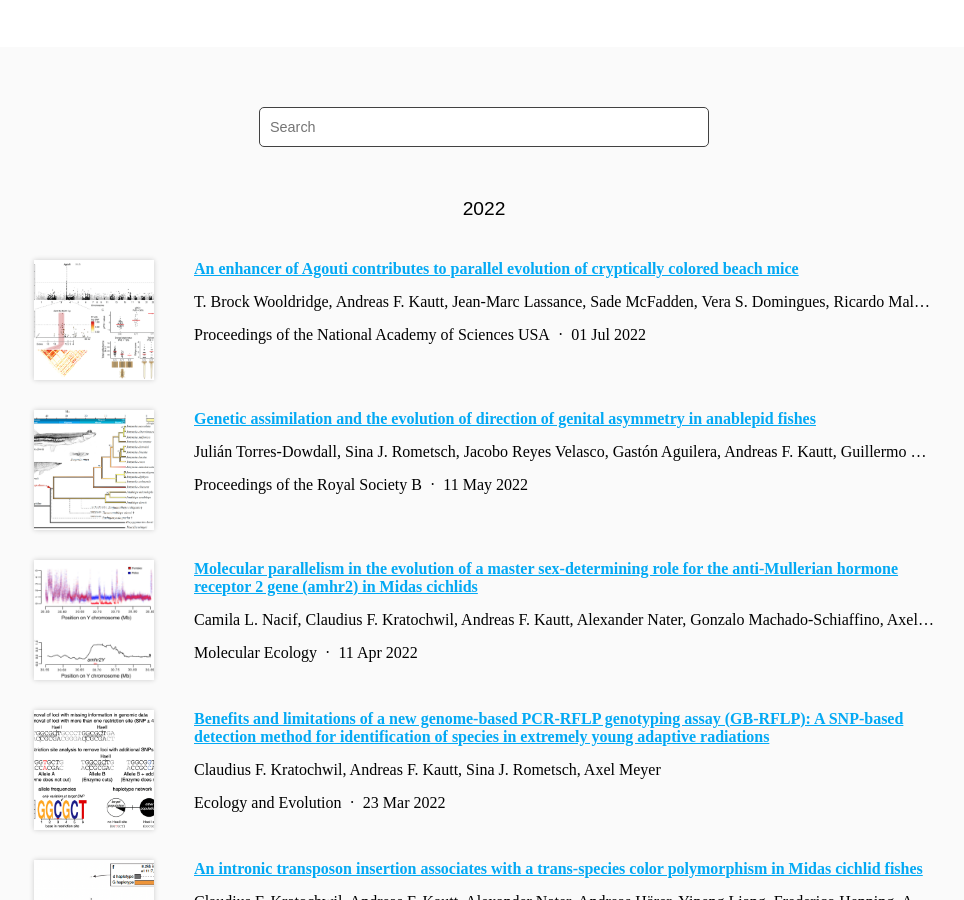
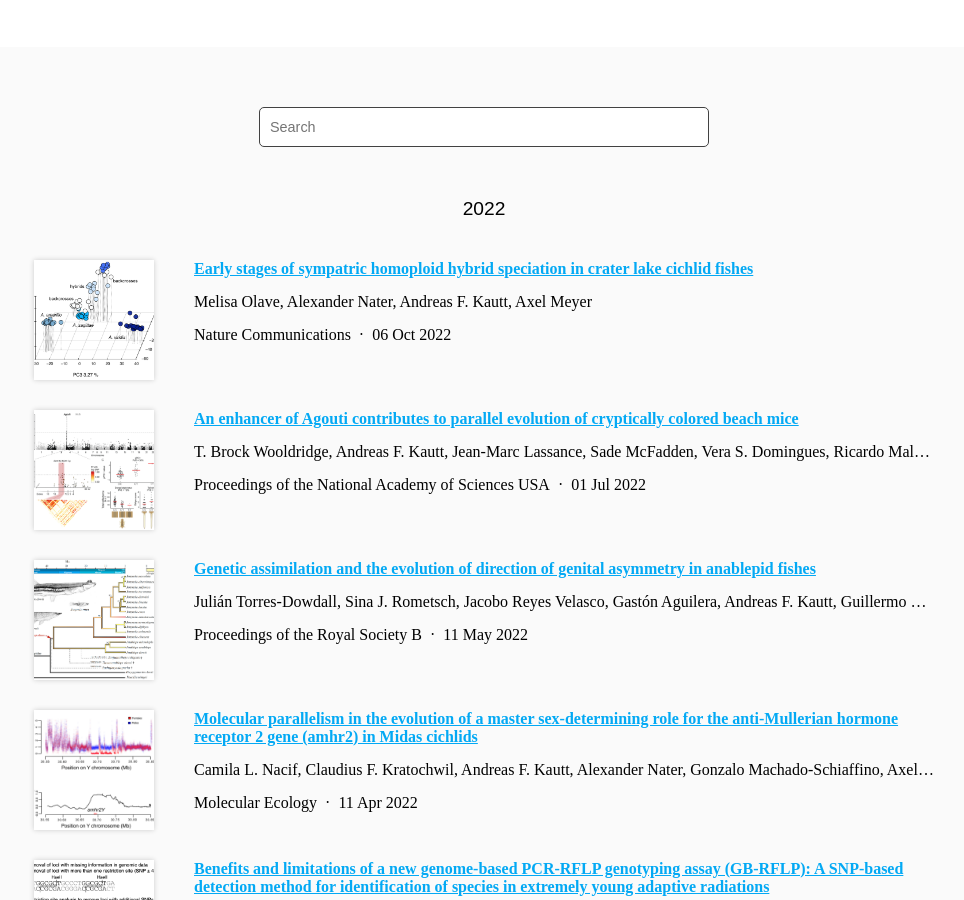
Before and after one commit to akautt/akautt.github.io, a Jekyll site: the page built from publications/index.md, in a window 1280 px wide and 900 px high, scrolled down 309 px. Shown: the whole window, without its empty margins (156-1120 px from the left). Built offline with Jekyll 4.4.1, drawn with Linux system fonts in a browser that asks for light colours.

Commit message:
publication update

```diff
--- a/_data/citations.yaml
+++ b/_data/citations.yaml
@@ -1,5 +1,16 @@
 # GENERATED AUTOMATICALLY, DO NOT EDIT
 
+- id: https://doi.org/10.1038/s41467-022-33319-4
+  title: Early stages of sympatric homoploid hybrid speciation in crater lake cichlid fishes
+  authors:
+  - Melisa Olave
+  - Alexander Nater
+  - Andreas F. Kautt
+  - Axel Meyer
+  publisher: Nature Communications
+  date: '2022-10-06'
+  link: https://www.nature.com/articles/s41467-022-33319-4
+  image: ../images/papers/Olave2022.png
 - id: https://doi.org/10.1073/pnas.2202862119
   title: An enhancer of Agouti contributes to parallel evolution of cryptically colored
     beach mice
--- a/_data/sources.yaml
+++ b/_data/sources.yaml
@@ -1,3 +1,6 @@
+- id: https://doi.org/10.1038/s41467-022-33319-4
+  image: ../images/papers/Olave2022.png
+
 - id: https://doi.org/10.1073/pnas.2202862119
   image: ../images/papers/Wooldridge2022.png
 
```
Also changed, not shown: images/papers/Olave2022.png (added).
